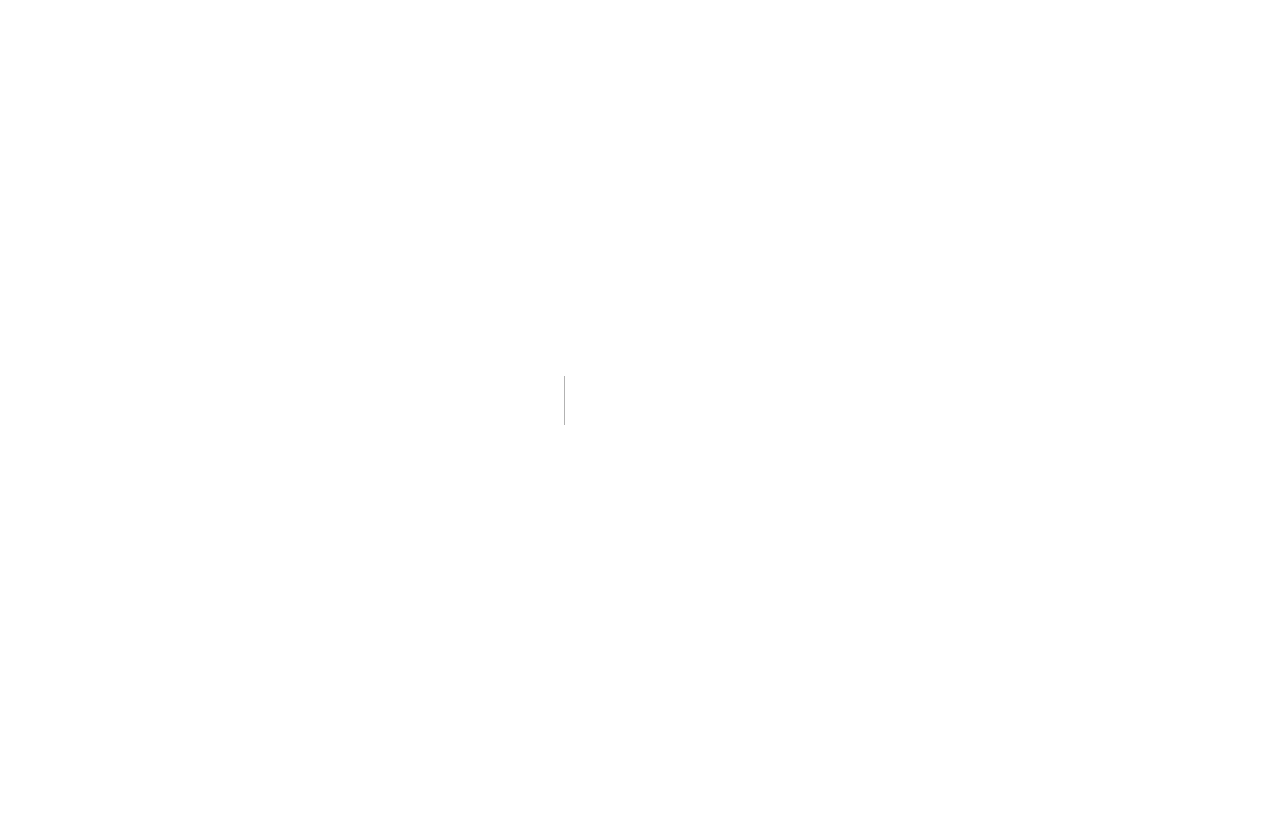
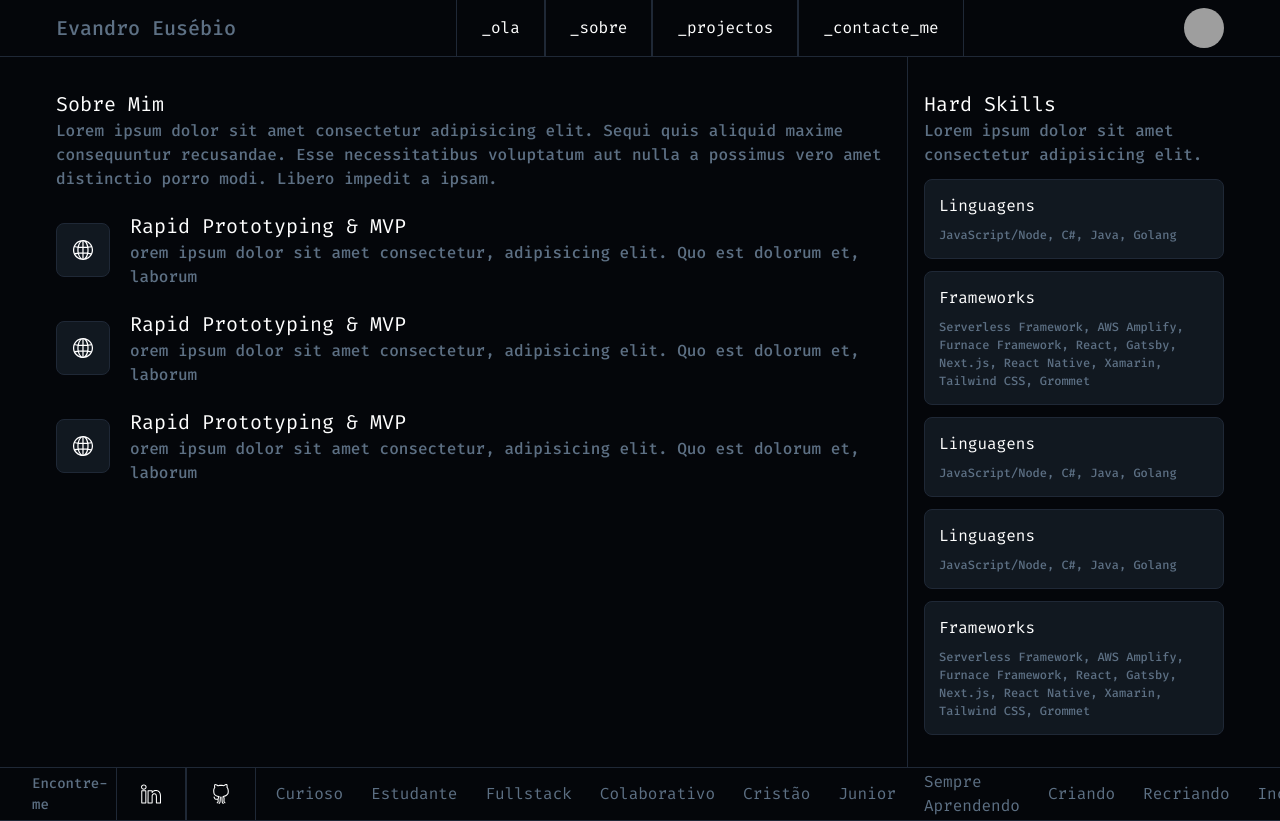
Before and after one commit to EvandroEusebio/Portfolio, a Next.js app: page /pages/about in a window 1280 px wide. Before the commit this address had no page. Before the commit the page ends 800 px from the top, so only its background shows below. Built offline with nearby package versions, Linux system fonts and the light colour scheme; grey boxes are pictures that could not be loaded.

Commit message:
add about page

```diff
--- a/src/app/components/Header/index.tsx
+++ b/src/app/components/Header/index.tsx
@@ -3,7 +3,7 @@
 import Link from "next/link";
 import { Avatar, AvatarFallback, AvatarImage } from "@/components/ui/avatar";
 
-import { ChevronRightIcon, HamburgerMenuIcon } from "@radix-ui/react-icons";
+import { HamburgerMenuIcon } from "@radix-ui/react-icons";
 
 import { Button } from "@/components/ui/button";
 import { useState } from "react";
@@ -14,7 +14,7 @@ const menu = [
     name: "_ola",
   },
   {
-    link: "/",
+    link: "/pages/about",
     name: "_sobre",
   },
   {
@@ -52,7 +52,11 @@ export default function Index() {
         </nav>
 
         <div className="flex items-center gap-3">
-          <Button size="icon" className="flex a1:hidden" onClick={() => setShowMenu(!showMenu)}>
+          <Button
+            size="icon"
+            className="flex a1:hidden"
+            onClick={() => setShowMenu(!showMenu)}
+          >
             <HamburgerMenuIcon className="h-5 w-5" />
           </Button>
           <Link href="/">
--- /dev/null
+++ b/src/app/pages/about/page.tsx
@@ -0,0 +1,104 @@
+"use client";
+import Header from "@/app/components/Header";
+import Footer from "@/app/components/Footer";
+import { SlGlobe } from "react-icons/sl";
+
+const skill = [
+  {
+    title: "Rapid Prototyping & MVP",
+    description:
+      "orem ipsum dolor sit amet consectetur, adipisicing elit. Quo est dolorum et, laborum",
+    icon: <SlGlobe size={20} />,
+  },
+  {
+    title: "Rapid Prototyping & MVP",
+    description:
+      "orem ipsum dolor sit amet consectetur, adipisicing elit. Quo est dolorum et, laborum",
+    icon: <SlGlobe size={20} />,
+  },
+  {
+    title: "Rapid Prototyping & MVP",
+    description:
+      "orem ipsum dolor sit amet consectetur, adipisicing elit. Quo est dolorum et, laborum",
+    icon: <SlGlobe size={20} />,
+  },
+];
+
+const hardSkill = [
+  {
+    title: "Linguagens",
+    skill: "JavaScript/Node, C#, Java, Golang",
+  },
+  {
+    title: "Frameworks",
+    skill:
+      "Serverless Framework, AWS Amplify, Furnace Framework, React, Gatsby, Next.js, React Native, Xamarin, Tailwind CSS, Grommet",
+  },
+  {
+    title: "Linguagens",
+    skill: "JavaScript/Node, C#, Java, Golang",
+  },
+  {
+    title: "Linguagens",
+    skill: "JavaScript/Node, C#, Java, Golang",
+  },
+  {
+    title: "Frameworks",
+    skill:
+      "Serverless Framework, AWS Amplify, Furnace Framework, React, Gatsby, Next.js, React Native, Xamarin, Tailwind CSS, Grommet",
+  },
+];
+
+export default function About() {
+  return (
+    <main className="bg-back min-h-screen flex flex-col justify-between">
+      <Header />
+      <div className="flex flex-col lg:flex-row justify-between px-5 sm:px-14 gap-5 lg-py-0 lg-gap-3 flex-1">
+        <div className="flex flex-col gap-5 py-8 ">
+          <div>
+            <h2 className="text-[20px] ">Sobre Mim</h2>
+            <p className="text-text01 text-[16px] font-medium">
+              Lorem ipsum dolor sit amet consectetur adipisicing elit. Sequi
+              quis aliquid maxime consequuntur recusandae. Esse necessitatibus
+              voluptatum aut nulla a possimus vero amet distinctio porro modi.
+              Libero impedit a ipsam.
+            </p>
+          </div>
+
+          <div className="flex flex-col gap-5">
+            {skill.map((item, index) => (
+              <div className="flex items-center gap-5" key={index}>
+                <div className="bg-cl01 p-4 rounded-lg border-border01 border">
+                  {item.icon}
+                </div>
+                <div>
+                  <h2 className="text-[20px] ">{item.title}</h2>
+                  <p className="text-text01 text-[16px] font-medium">
+                    {item.description}
+                  </p>
+                </div>
+              </div>
+            ))}
+          </div>
+        </div>
+        <div className="border-l border-border01 py-8  pl-4 flex flex-col gap-3">
+          <div>
+            <h2 className="text-[20px] ">Hard Skills</h2>
+            <p className="text-text01 text-[16px] font-medium">
+              Lorem ipsum dolor sit amet consectetur adipisicing elit.
+            </p>
+          </div>
+          {hardSkill.map((item, index) => (
+            <div key={index} className="bg-cl01 rounded-lg border-border01 border w-[300px] p-3.5 gap-2 flex flex-col items-start">
+              <h2>{item.title}</h2>
+              <p className="text-text01 text-[12px] font-medium">
+                {item.skill}
+              </p>
+            </div>
+          ))}
+        </div>
+      </div>
+      <Footer />
+    </main>
+  );
+}
```
